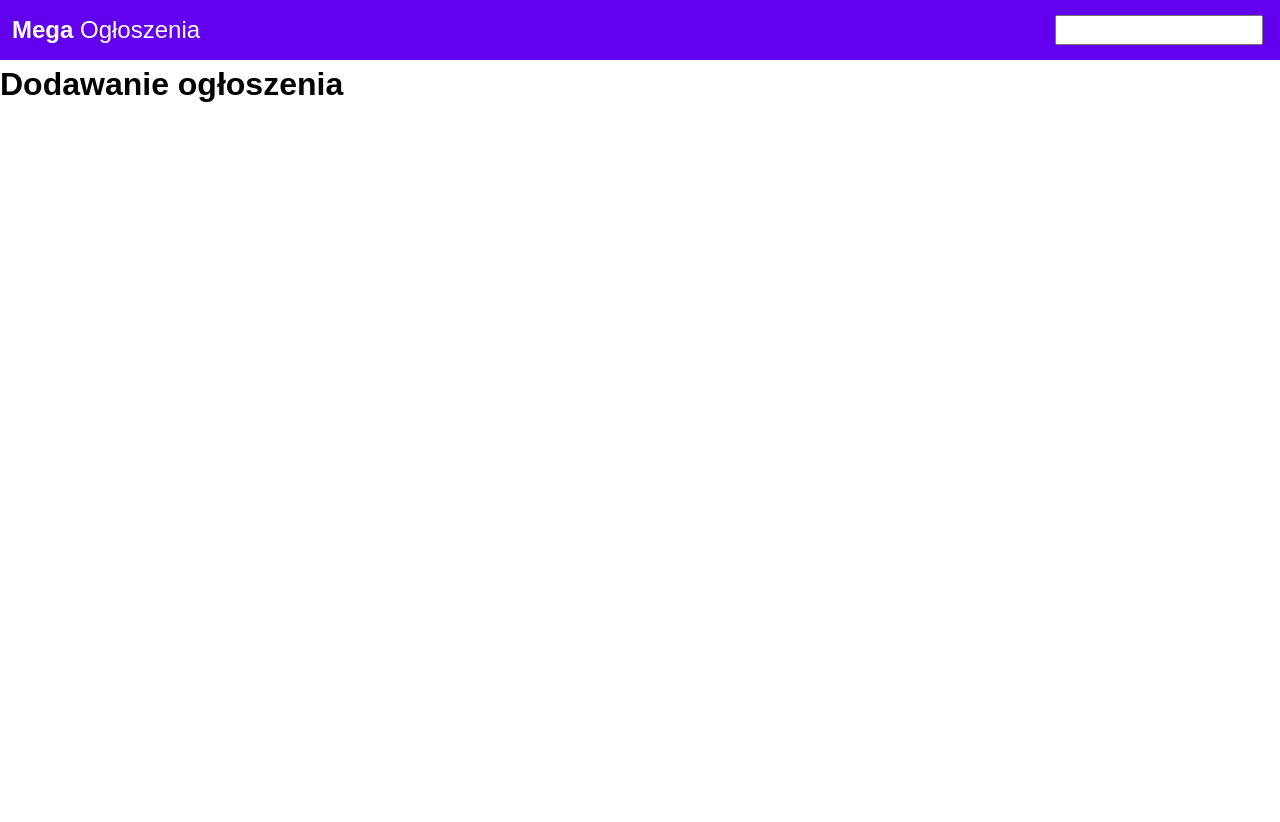
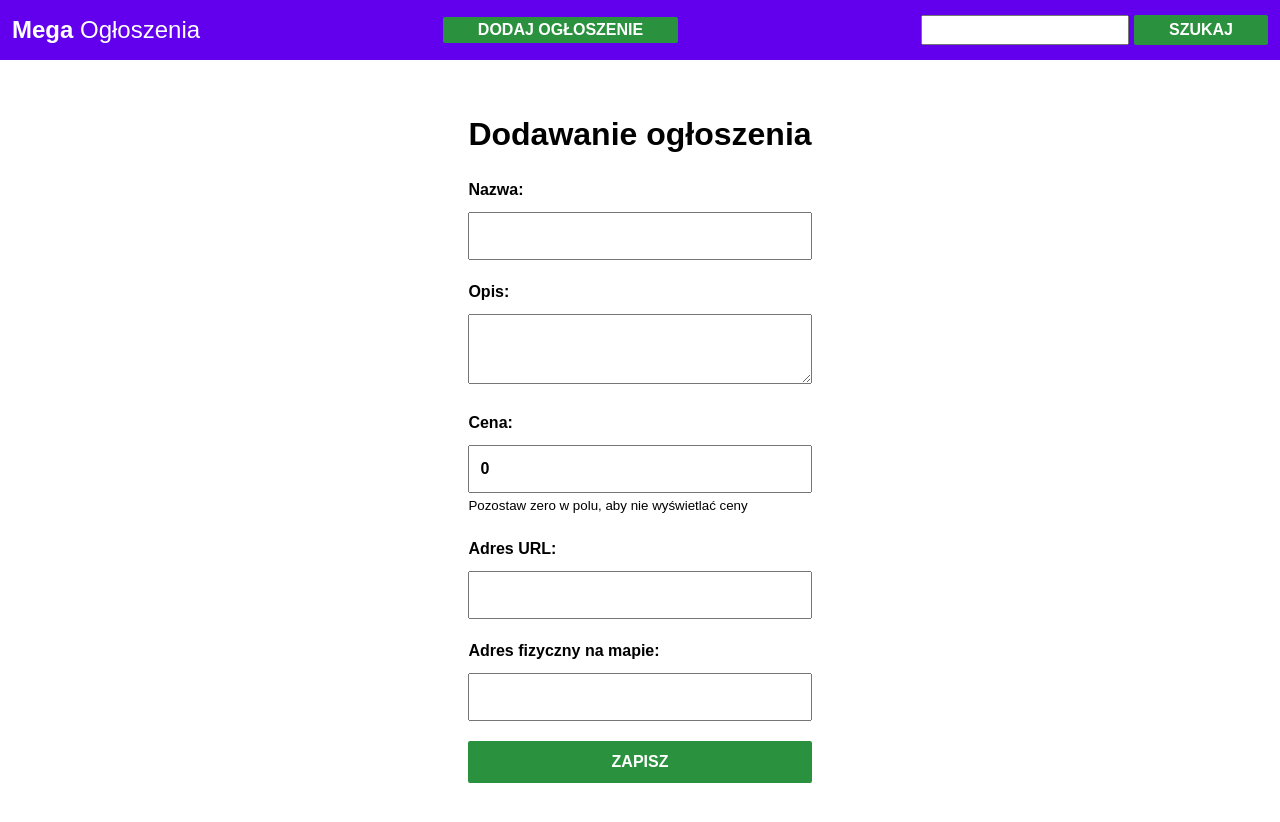
Before and after one commit to mikolajhere/MegaAdsFront, a React (Create React App) app: page /add in a window 1280 px wide. Shown: the top 822 px of the page. Before the commit the page ends 800 px from the top, so only its background shows below. Built offline with nearby package versions, Linux system fonts and the light colour scheme.

Commit message:
Form module completed

```diff
--- /dev/null
+++ b/src/components/AddForm/AddForm.css
@@ -0,0 +1,28 @@
+.add-form {
+  max-width: 800px;
+  margin: 50px auto;
+  padding-bottom: 50px;
+}
+
+.add-form label {
+  display: block;
+  font-weight: bold;
+  margin-top: 20px;
+  margin-bottom: 20px;
+}
+
+.add-form input,
+textarea {
+  width: 100%;
+  margin-top: 10px;
+  padding: 10px;
+}
+
+.add-form small {
+  font-weight: normal;
+}
+
+.add-form button {
+  padding: 10px;
+  width: 100%;
+}
--- a/src/components/AddForm/AddForm.tsx
+++ b/src/components/AddForm/AddForm.tsx
@@ -1,7 +1,130 @@
+import { SyntheticEvent, useState } from "react";
+import { geocode } from "../../context/geocoding";
+import { Btn } from "../common/Btn";
+import "./AddForm.css";
+
 export const AddForm = () => {
+  const [loading, setLoading] = useState(false);
+  const [id, setId] = useState("");
+  const [form, setForm] = useState({
+    name: "",
+    description: "",
+    price: 0,
+    url: "",
+    address: "",
+  });
+
+  const saveAdd = async (e: SyntheticEvent) => {
+    e.preventDefault();
+    setLoading(true);
+    try {
+      const { lat, lon } = await geocode(form.address);
+
+      const res = await fetch("http://localhost:3001/ad", {
+        method: "POST",
+        headers: {
+          "Content-Type": "application/json",
+        },
+        body: JSON.stringify({
+          ...form,
+          lat,
+          lon,
+        }),
+      });
+      const data = await res.json();
+      setId(data.id);
+    } finally {
+      setLoading(false);
+    }
+  };
+
+  const updateForm = (key: string, value: any) => {
+    setForm((form) => ({
+      ...form,
+      [key]: value,
+    }));
+  };
+
+  if (loading) {
+    return <h2>Trwa dodawanie ogłoszenia...</h2>;
+  }
+
+  if (id) {
+    return (
+      <h2>
+        Twoje ogłoszenie "{form.name}" zostało dodane poprawnie dodane do
+        serwisu pod ID: {id}.
+      </h2>
+    );
+  }
+
   return (
-    <form action="">
+    <form action="" className="add-form" onSubmit={saveAdd}>
       <h1>Dodawanie ogłoszenia</h1>
+      <p>
+        <label htmlFor="">
+          Nazwa: <br />
+          <input
+            type="text"
+            name=""
+            required
+            maxLength={99}
+            value={form.name}
+            onChange={(e) => updateForm("name", e.target.value)}
+          />
+        </label>
+      </p>
+      <p>
+        <label htmlFor="">
+          Opis: <br />
+          <textarea
+            name="description"
+            maxLength={999}
+            value={form.description}
+            onChange={(e) => updateForm("description", e.target.value)}
+          />
+        </label>
+      </p>
+      <p>
+        <label htmlFor="">
+          Cena: <br />
+          <input
+            type="number"
+            name="price"
+            required
+            maxLength={99}
+            value={form.price}
+            onChange={(e) => updateForm("price", Number(e.target.value))}
+          />
+          <br />
+          <small>Pozostaw zero w polu, aby nie wyświetlać ceny</small>
+        </label>
+      </p>
+      <p>
+        <label htmlFor="">
+          Adres URL: <br />
+          <input
+            type="url"
+            name="url"
+            maxLength={99}
+            value={form.url}
+            onChange={(e) => updateForm("url", e.target.value)}
+          />
+        </label>
+      </p>
+      <p>
+        <label htmlFor="">
+          Adres fizyczny na mapie: <br />
+          <input
+            type="text"
+            name="address"
+            required
+            value={form.address}
+            onChange={(e) => updateForm("address", e.target.value)}
+          />
+        </label>
+      </p>
+      <Btn text="Zapisz" />
     </form>
   );
 };
--- a/src/components/common/Btn.tsx
+++ b/src/components/common/Btn.tsx
@@ -7,8 +7,10 @@ interface Props {
 }
 
 export const Btn = (props: Props) => {
-  props.to ? (
-    <Link className="btn" to={props.to}>{props.text}</Link>
+  return props.to ? (
+    <Link className="btn" to={props.to}>
+      {props.text}
+    </Link>
   ) : (
     <button>{props.text}</button>
   );
--- a/src/components/layout/Header.css
+++ b/src/components/layout/Header.css
@@ -6,6 +6,10 @@ header {
   align-items: center;
 }
 
+header h1 a {
+  text-decoration: none;
+  color: white;
+}
 header h1 {
   color: white;
   font-weight: 200;
@@ -23,7 +27,6 @@ header .search {
 
 .wrapper {
   height: 100vh;
-  overflow: hidden;
   display: flex;
   flex-direction: column;
 }
--- a/src/components/layout/Header.tsx
+++ b/src/components/layout/Header.tsx
@@ -15,9 +15,11 @@ export const Header = () => {
   return (
     <header>
       <h1>
-        <strong>Mega </strong>Ogłoszenia
+        <a href="/">
+          <strong>Mega </strong>Ogłoszenia
+        </a>
       </h1>
-      <Btn text="Dodaj ogłoszenie" />
+      <Btn to="/add" text="Dodaj ogłoszenie" />
       <form className="search" onSubmit={setSearchFromLocalState}>
         <input
           type="text"
--- /dev/null
+++ b/src/context/geocoding.ts
@@ -0,0 +1,18 @@
+export const geocode = async (
+  address: string
+): Promise<{
+  lat: number;
+  lon: number;
+}> => {
+  const geoRes = await fetch(
+    `https://nominatim.openstreetmap.org/search?format=json&q=${encodeURIComponent(
+      address
+    )}`
+  );
+
+  const geoData = await geoRes.json();
+  const lat = parseFloat(geoData[0].lat);
+  const lon = parseFloat(geoData[0].lon);
+
+  return { lat, lon };
+};
```
